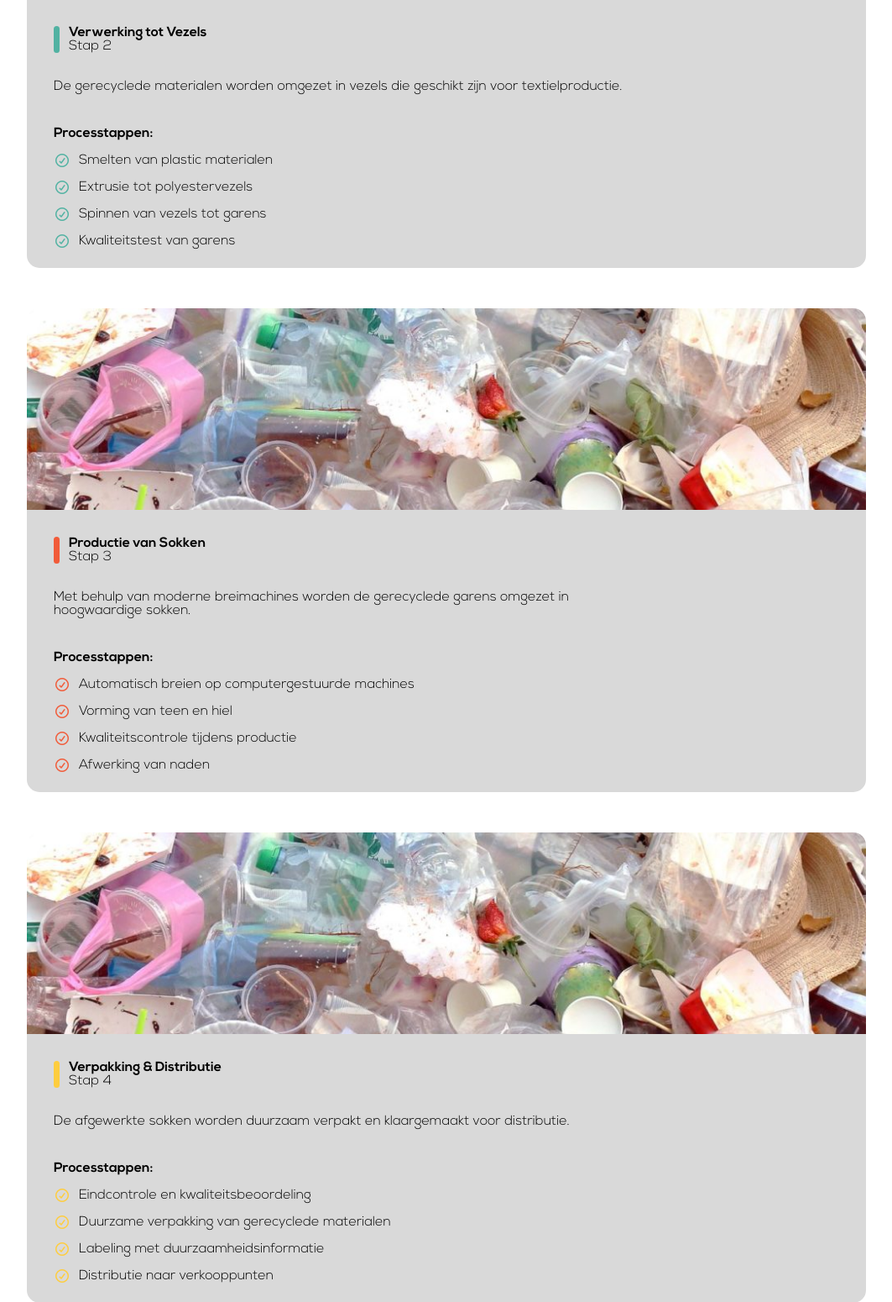
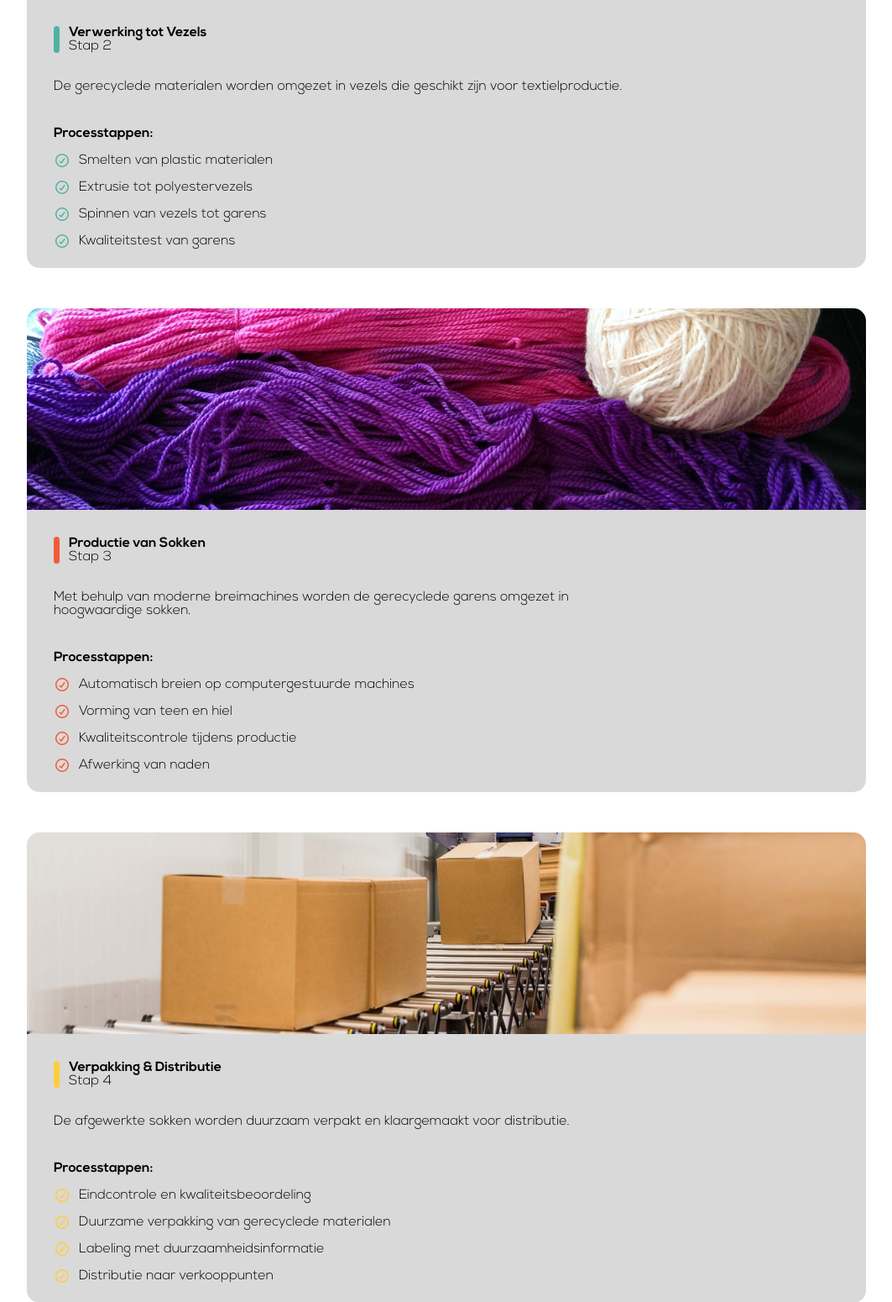
Before and after one commit to AtakanKaracaNHL/sunny_socks_web_development, a PHP site: page /duurzaamheid.php in a window 1280 px wide. Shown: the part 1328-2878 px from the top of the page at 84% size, without its empty margins (108-1171 px from the left). Run offline with PHP 8.4, Linux system fonts and the light colour scheme; some libraries are stand-ins or nearby versions.

Commit message:
Changed the picture for every step.

```diff
--- a/duurzaamheid.php
+++ b/duurzaamheid.php
@@ -54,7 +54,7 @@
         </div>
 
         <div class="process-step step-2">
-            <img src="img/duurzaamheid/box-1.jpg" alt="Recycling proces stap 1" class="process-image">
+            <img src="img/duurzaamheid/box-2.jpg" alt="Recycling proces stap 1" class="process-image">
             <div class="process-box">
                 <div class="process-heading">
                     <div class="process-border">
@@ -74,7 +74,7 @@
         </div>
 
         <div class="process-step step-3">
-            <img src="img/duurzaamheid/box-1.jpg" alt="Recycling proces stap 1" class="process-image">
+            <img src="img/duurzaamheid/box-3.jpg" alt="Recycling proces stap 1" class="process-image">
             <div class="process-box">
                 <div class="process-heading">
                     <div class="process-border">
@@ -95,7 +95,7 @@
         </div>
 
         <div class="process-step step-4">
-            <img src="img/duurzaamheid/box-1.jpg" alt="Recycling proces stap 1" class="process-image">
+            <img src="img/duurzaamheid/box-4.jpg" alt="Recycling proces stap 1" class="process-image">
             <div class="process-box">
                 <div class="process-heading">
                     <div class="process-border">
```
